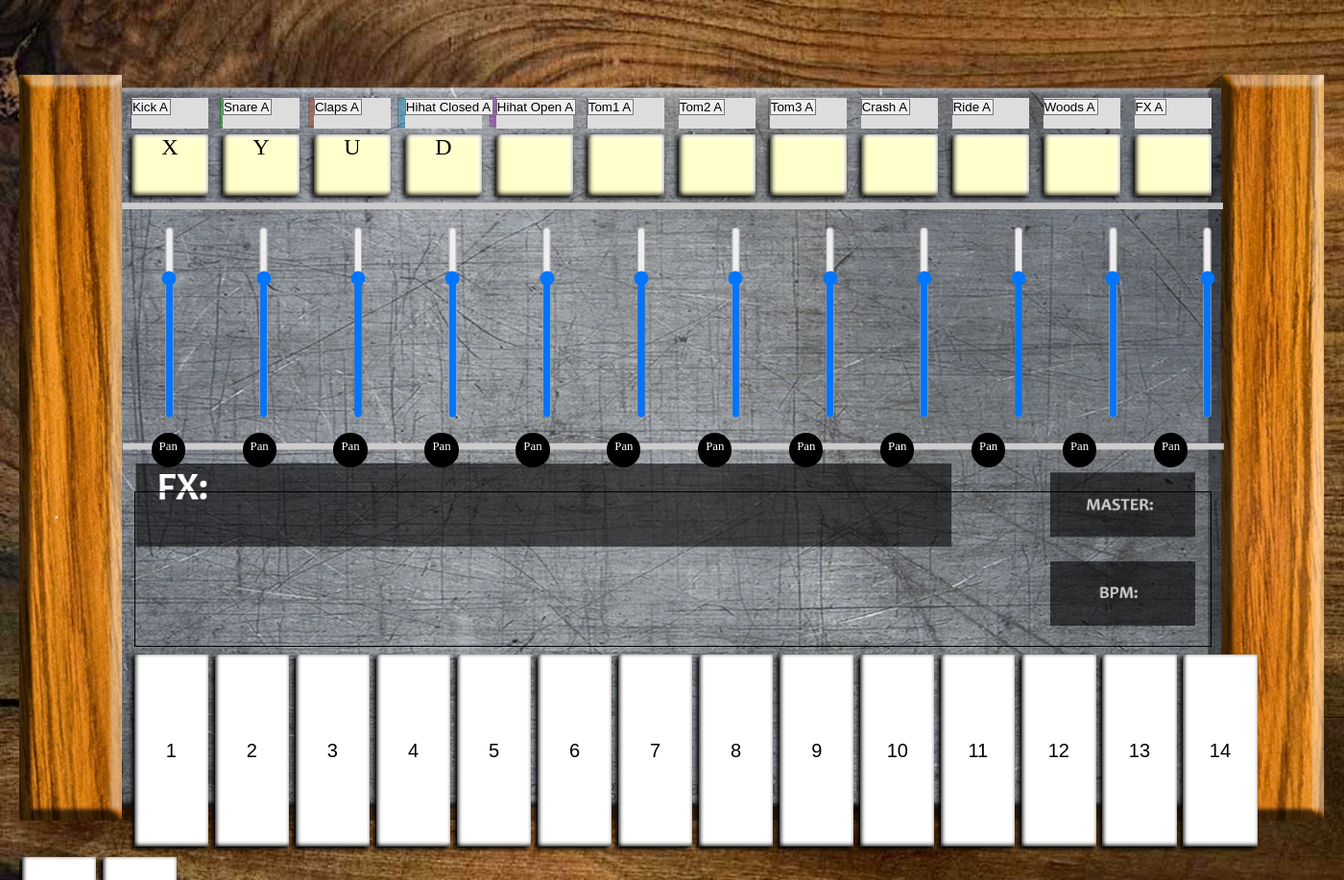
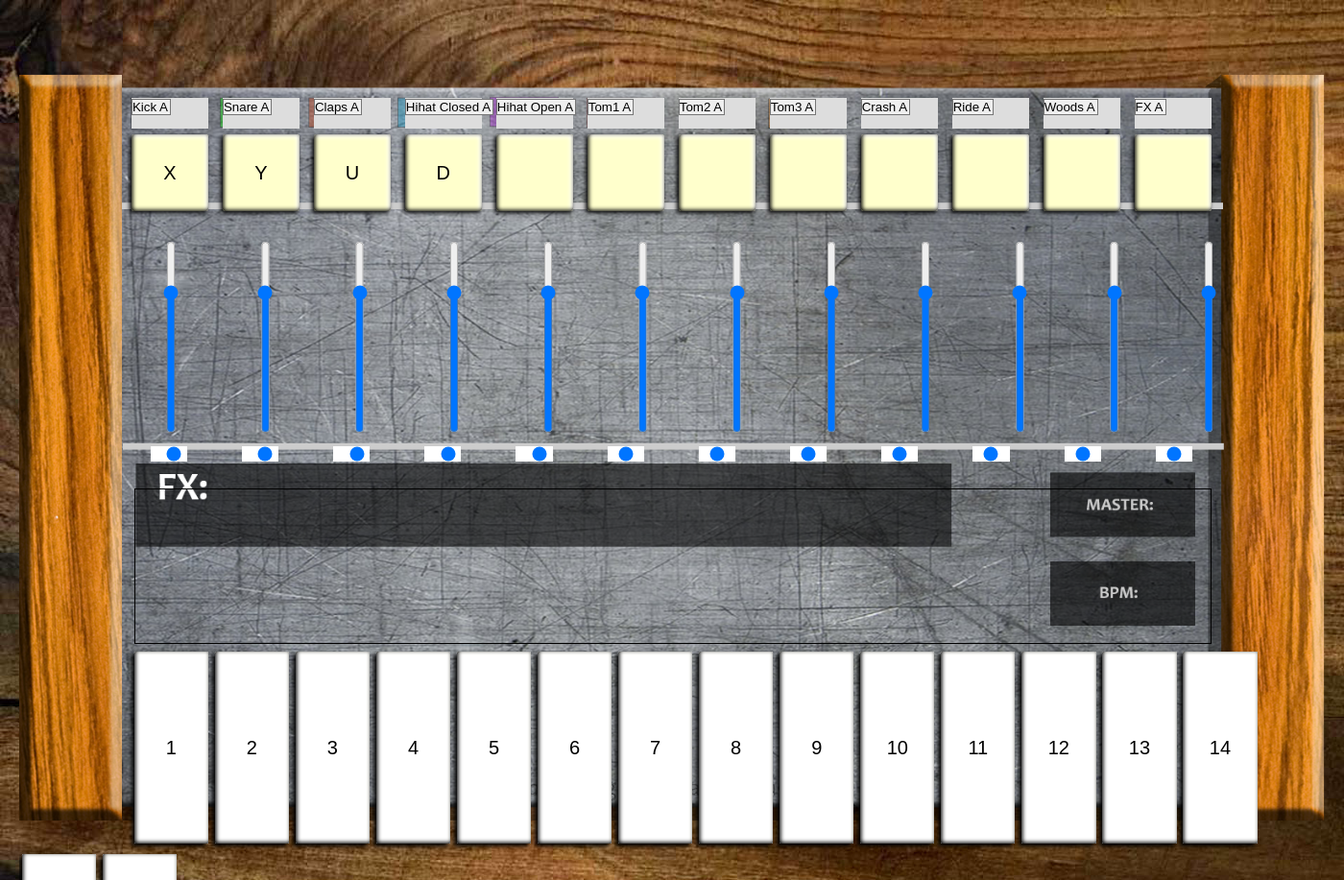
Before and after one commit to Phewz/prg, a PHP site: page / in a window 1400 px wide. Shown: the top 917 px of the page at 96% size. Run offline with PHP 8.4, Linux system fonts and the light colour scheme.

Commit message:
Ersetzen der restlichen Divs + weitere "em" in "%" Übersetzung

```diff
--- a/css/screen.css
+++ b/css/screen.css
@@ -63,16 +63,18 @@ option{
 }
 .triggers{
 	vertical-align: top;
-	height: 4em;
-	width: 5em;
+	height: 6em;
+	width: 5.88%;
 	background-color: #ffffcc;
 	border-radius: 0.2em;
 	margin-left: 0.81%;
 	margin-bottom: 0.8%;
+	outline: none;
+	border: 0;
+	display: inline-block;
 	-webkit-box-shadow: -0.14em 0.14em 0.3em #000000, inset 0.1em -0.1em 0.3em #000000, inset -0.2em 0.2em 0.3em #fffffc;
 	-moz-box-shadow: -0.14em 0.14em 0.3em #000000, inset 0.1em -0.1em 0.3em #000000, inset -0.2em 0.2em 0.3em #fffffc;
 	box-shadow: -0.14em 0.14em 0.3em #000000, inset 0.1em -0.1em 0.3em #000000, inset -0.2em 0.2em 0.3em #fffffc;
-	display: inline-block;
 }
 .triggers:active{
 	-webkit-box-shadow: -0.1em 0.1em 0.2em #000000, inset 0.1em -0.1em 0.3em #000000, inset -0.1em 0.1em 0.2em #fffffc, inset 0.5em -0.5em 2em #fffffc, inset -0.1em 0.1em 2.5em #909090;
@@ -88,11 +90,11 @@ p{
 
 /*VOLUMEFADER*/
 
-#faderKick{
-	margin-left: 10.45%;
+#faderSection{
+	margin-left: 5.9%;
 }
 
-input[type=range][orient=vertical]{
+#faderSection input[type=range][orient=vertical]{
     writing-mode: bt-lr; /* IE */
     -webkit-appearance: slider-vertical; /* WebKit */
 		vertical-align: top;
@@ -100,29 +102,27 @@ input[type=range][orient=vertical]{
     height: 15em;
     padding: 0 5px;
 		margin-top: 1.5%;
-		margin-left: 4.68%;
+		margin-left: 4.97%;
 		display: inline-block;
 }
 
 /*PANORAMAKNOBS*/
-#panKick{
-	margin-left: 8.6em;
+#panningSection{
+	margin-left: 6.3%;
 }
-.pans{
-	height: 2.2em;
-	width: 2.2em;
-	background-color: #000;
-	border-radius: 50%;
-	margin-top: 1%;
-	margin-left: 4.1%;
-	display: inline-block;
+
+#panningSection input[type=range][orient=horizontal]{
+    writing-mode: bt-lr; /* IE */
+    -webkit-appearance: slider-horizontal; /* WebKit */
+		vertical-align: top;
+    width: 3%;
+    height: 1%;
+    padding: 0px;
+		margin-top: 1%;
+		margin-left: 4%;
+		display: inline-block;
 }
-.panFont{
-	margin-top: 20%;
-	text-align: center;
-	font-size: 80%;
-	color: white;
-}
+
 
 /*GLOBALSETTINGS-PLATZHALTER*/
 #globalsect{
@@ -148,10 +148,11 @@ input[type=range][orient=vertical]{
 	margin-bottom: 0.2%;
 	outline: none;
 	border: 0;
+	display: inline-block;
 	-webkit-box-shadow: -0.2em 0.2em 0.3em #000000, inset 0.1em -0.1em 0.3em #000000, inset -0.2em 0.2em 0.3em #fffffc;
 	-moz-box-shadow: -0.2em 0.2em 0.3em #000000, inset 0.1em -0.1em 0.3em #000000, inset -0.2em 0.2em 0.3em #fffffc;
 	box-shadow: -0.2em 0.2em 0.3em #000000, inset 0.1em -0.1em 0.3em #000000, inset -0.2em 0.2em 0.3em #fffffc;
-	display: inline-block;
+
 }
 .seqButtons:active{ /*Merkt sich den Click noch nicht (JS?)*/
 	-webkit-box-shadow: -0.0em 0.0em 0.2em #000000, inset 0.1em -0.1em 0.3em #000000, inset -0.2em 0.2em 0.3em #fffffc;
--- a/index.html
+++ b/index.html
@@ -117,76 +117,75 @@ da jeder "Kanal" individuell arbeitet.-->
 
         <!-- TriggerPadSection -->
         <div id= "TriggerPadSection">
-          <div id = "triggerKick" class = "triggers"><p>X</p></div> <!--zum Thema Wiederholungen: ngRepeat zusammen anschauen-->
-          <div id = "triggerSnare" class = "triggers"><p>Y</p></div>
-          <div id = "triggerClaps" class = "triggers"><p>U</p></div>
-          <div id = "triggerHihatClosed" class = "triggers"><p>D</p></div>
-          <div id = "triggerHihatOpen" class = "triggers"></div>
-          <div id = "triggerTom1" class = "triggers"></div>
-          <div id = "triggerTom2" class = "triggers"></div>
-          <div id = "triggerTom3" class = "triggers"></div>
-          <div id = "triggerCrash" class = "triggers"></div>
-          <div id = "triggerRide" class = "triggers"></div>
-          <div id = "triggerWoods" class = "triggers"></div>
-          <div id = "triggerFX" class = "triggers"></div>
+          <button id = "triggerKick" class = "triggers"><p>X</p></button> <!--zum Thema Wiederholungen: ngRepeat zusammen anschauen-->
+          <button id = "triggerSnare" class = "triggers"><p>Y</p></button>
+          <button id = "triggerClaps" class = "triggers"><p>U</p></button>
+          <button id = "triggerHihatClosed" class = "triggers"><p>D</p></button>
+          <button id = "triggerHihatOpen" class = "triggers"></button>
+          <button id = "triggerTom1" class = "triggers"></button>
+          <button id = "triggerTom2" class = "triggers"></button>
+          <button id = "triggerTom3" class = "triggers"></button>
+          <button id = "triggerCrash" class = "triggers"></button>
+          <button id = "triggerRide" class = "triggers"></button>
+          <button id = "triggerWoods" class = "triggers"></button>
+          <button id = "triggerFX" class = "triggers"></button>
         </div>
 
         <!-- FaderSection-->
-        <div id = "FaderSection">
-
+        <div id = "faderSection">
           <input id=faderKick type=range min=0 max=100 value=75 step=1 onchange="outputUpdate(value)" orient="vertical">
           <output id=volume1 for=faderKick ></output>
-
           <input id=faderSnare type=range min=0 max=100 value=75 step=1 onchange="outputUpdate(value)" orient="vertical">
           <output id=volume2 for=faderSnare ></output>
-
           <input id=faderClaps type=range min=0 max=100 value=75 step=1 onchange="outputUpdate(value)" orient="vertical">
           <output id=volume3 for=faderClaps ></output>
-
           <input id=faderHihatClosed type=range min=0 max=100 value=75 step=1 onchange="outputUpdate(value)" orient="vertical">
           <output id=volume4 for=faderHihatClosed ></output>
-
           <input id=faderHihatOpen type=range min=0 max=100 value=75 step=1 onchange="outputUpdate(value)" orient="vertical">
           <output id=volume5 for=faderHihatOpen ></output>
-
           <input id=faderTom1 type=range min=0 max=100 value=75 step=1 onchange="outputUpdate(value)" orient="vertical">
           <output id=volume6 for=faderTom1 ></output>
-
           <input id=faderTom2 type=range min=0 max=100 value=75 step=1 onchange="outputUpdate(value)" orient="vertical">
           <output id=volume7 for=faderTom2 ></output>
-
           <input id=faderTom3 type=range min=0 max=100 value=75 step=1 onchange="outputUpdate(value)" orient="vertical">
           <output id=volume8 for=faderTom3 ></output>
-
           <input id=faderCrash type=range min=0 max=100 value=75 step=1 onchange="outputUpdate(value)" orient="vertical">
           <output id=volume9 for=faderCrash ></output>
-
           <input id=faderRide type=range min=0 max=100 value=75 step=1 onchange="outputUpdate(value)" orient="vertical">
           <output id=volume2 for=faderRide ></output>
-
           <input id=faderWoods type=range min=0 max=100 value=75 step=1 onchange="outputUpdate(value)" orient="vertical">
           <output id=volume2 for=faderWoods ></output>
-
           <input id=faderFX type=range min=0 max=100 value=75 step=1 onchange="outputUpdate(value)" orient="vertical">
           <output id=volume2 for=faderFX ></output>
-
         </div>
 
+        <!--PanningSection-->
 
-        <!--PanningSection-->
-        <div id = "PanningSection">
-          <div id = "panKick" class = "pans"><p class = "panFont" >Pan</p></div>
-          <div id = "panSnare" class = "pans"><p class = "panFont" >Pan</p></div>
-          <div id = "panClaps" class = "pans"><p class = "panFont" >Pan</p></div>
-          <div id = "panHihatClosed" class = "pans"><p class = "panFont" >Pan</p></div>
-          <div id = "panHihatOpen" class = "pans"><p class = "panFont" >Pan</p></div>
-          <div id = "panTom1" class = "pans"><p class = "panFont" >Pan</p></div>
-          <div id = "panTom2" class = "pans"><p class = "panFont" >Pan</p></div>
-          <div id = "panTom3" class = "pans"><p class = "panFont" >Pan</p></div>
-          <div id = "panCrash" class = "pans"><p class = "panFont" >Pan</p></div>
-          <div id = "panRide" class = "pans"><p class = "panFont" >Pan</p></div>
-          <div id = "panWoods" class = "pans"><p class = "panFont" >Pan</p></div>
-          <div id = "panFX" class = "pans"><p class = "panFont" >Pan</p></div>
+        <div id = "panningSection">
+          <input id=panKick type=range min=-100 max=100 value=50 step=1 onchange="outputUpdate(value)" orient="horizontal">
+          <output id=volume1 for=panKick ></output>
+          <input id=panSnare type=range min=-100 max=100 value=50 step=1 onchange="outputUpdate(value)" orient="horizontal">
+          <output id=volume2 for=panSnare ></output>
+          <input id=panClaps type=range min=-100 max=100 value=50 step=1 onchange="outputUpdate(value)" orient="horizontal">
+          <output id=volume3 for=panClaps ></output>
+          <input id=panHihatClosed type=range min=-100 max=100 value=50 step=1 onchange="outputUpdate(value)" orient="horizontal">
+          <output id=volume4 for=panHihatClosed ></output>
+          <input id=panHihatOpen type=range min=-100 max=100 value=50 step=1 onchange="outputUpdate(value)" orient="horizontal">
+          <output id=volume5 for=panHihatOpen ></output>
+          <input id=panTom1 type=range min=0 min=-100 max=100 value=50 step=1 onchange="outputUpdate(value)" orient="horizontal">
+          <output id=volume6 for=panTom1 ></output>
+          <input id=panTom2 type=range min=0 min=-100 max=100 value=50 step=1 onchange="outputUpdate(value)" orient="horizontal">
+          <output id=volume7 for=panTom2 ></output>
+          <input id=panTom3 type=range min=0 min=-100 max=100 value=50 step=1 onchange="outputUpdate(value)" orient="horizontal">
+          <output id=volume8 for=panTom3 ></output>
+          <input id=panCrash type=range min=0 min=-100 max=100 value=50 step=1 onchange="outputUpdate(value)" orient="horizontal">
+          <output id=volume9 for=panCrash ></output>
+          <input id=panRide type=range min=0 min=-100 max=100 value=50 step=1 onchange="outputUpdate(value)" orient="horizontal">
+          <output id=volume2 for=panRide ></output>
+          <input id=panWoods type=range min=0 min=-100 max=100 value=50 step=1 onchange="outputUpdate(value)" orient="horizontal">
+          <output id=volume2 for=panWoods ></output>
+          <input id=panFX type=range min=0 min=-100 max=100 value=50 step=1 onchange="outputUpdate(value)" orient="horizontal">
+          <output id=volume2 for=panFX ></output>
         </div>
 
         <!--GlobalSection-->
@@ -211,7 +210,6 @@ da jeder "Kanal" individuell arbeitet.-->
           <button id = "step15" class = "seqButtons"><p>15</p></button>
           <button id = "step16" class = "seqButtons"><p>16</p></button>
         </div>
-
       </div>
     </figure>
   <!-- drumkey test js import, am Ende des body Tags aufgrund von DOM -->
@@ -249,7 +247,7 @@ entfernen können.
 <!--
 === Antwort auf Feedback Alexander L., Jan 22 ===
 
-Ich habe nun weitgehend <div>-Container durch diverse HTML 5 Alternativen ersetzt.
+Ich habe nun die <div>-Container durch diverse HTML 5 Alternativen ersetzt.
 Das Verhindern der kopierten HTML-Blöcke ist nur mit HTML und CSS leider nicht möglich,
 da jedes einzelne Element individuell von JS angesprochen werden muss.
 Uns ist unklar, weshalb sie im HTML Feedback auf eine Integration von PHP eingehen,
```
